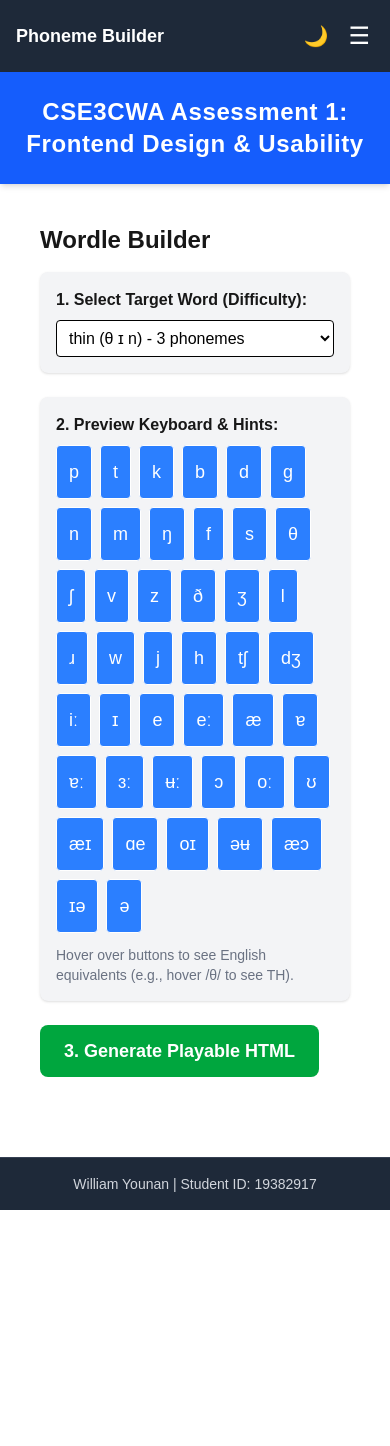
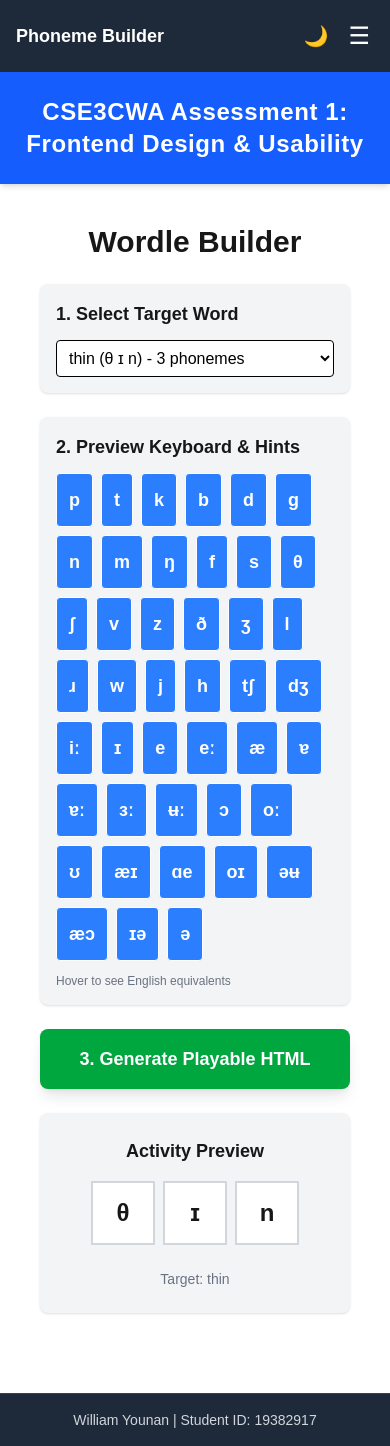
Before and after one commit to 19382917/cse3cwa-assessment-1, a Next.js app: page /Wordle in a window 390 px wide. Before the commit the page ends 1210 px from the top, so only its background shows below. Built offline with nearby package versions, Linux system fonts and the light colour scheme.

Commit message:
Fix: Resolve TypeScript index signature error in phoneme data

```diff
--- a/Data/phonemes.ts
+++ b/Data/phonemes.ts
@@ -15,7 +15,7 @@ export const phonemeKeyboard = [
   ['æɔ', 'ɪə', 'ə']
 ];
 
-export const phonemeToEnglish = {
+export const phonemeToEnglish: Record<string, string> = {
   'θ': 'TH (as in thin)',
   'ð': 'TH (as in then)',
   'ʃ': 'SH (as in ship)',
--- a/app/Wordle/page.tsx
+++ b/app/Wordle/page.tsx
@@ -17,25 +17,27 @@ export default function WordleBuilder() {
   <meta name="viewport" content="width=device-width, initial-scale=1.0">
   <title>Phoneme Wordle: ${english}</title>
   <style>
-    body { font-family: sans-serif; text-align: center; background: #f0f0f0; padding: 20px; }
-    h1 { color: #333; }
-    .grid { display: grid; grid-template-columns: repeat(${selectedWord.phonemes.length}, 1fr); gap: 5px; max-width: 300px; margin: 20px auto; }
-    .cell { width: 60px; height: 60px; border: 2px solid #ccc; display: flex; align-items: center; justify-content: center; font-size: 24px; background: white; }
-    .cell.correct { background: #6aaa64; color: white; border-color: #6aaa64; }
-    .cell.present { background: #c9b458; color: white; border-color: #c9b458; }
-    .cell.absent { background: #787c7e; color: white; border-color: #787c7e; }
-    .keyboard { max-width: 500px; margin: 20px auto; }
-    .keyboard button { margin: 2px; padding: 10px; font-size: 18px; cursor: pointer; border-radius: 4px; border: 1px solid #ccc; background: white; }
-    .keyboard button:hover { background: #eee; }
-    .hint { font-size: 14px; color: #666; margin-top: 10px; }
-    #feedback { margin-top: 20px; font-size: 20px; font-weight: bold; }
+    body { font-family: sans-serif; text-align: center; background: #121213; color: white; padding: 20px; display: flex; flex-direction: column; align-items: center; min-height: 100vh; margin: 0; }
+    h1 { color: white; margin-bottom: 20px; letter-spacing: 2px; }
+    .grid { display: grid; grid-template-columns: repeat(${selectedWord.phonemes.length}, 1fr); gap: 8px; max-width: 350px; margin: 20px auto; }
+    .cell { width: 62px; height: 62px; border: 2px solid #3a3a3c; display: flex; align-items: center; justify-content: center; font-size: 28px; background: transparent; color: white; font-weight: bold; transition: transform 0.2s;}
+    .cell.correct { background: #6aaa64; border-color: #6aaa64; transform: rotateX(360deg); }
+    .cell.present { background: #c9b458; border-color: #c9b458; transform: rotateX(360deg); }
+    .cell.absent { background: #3a3a3c; border-color: #3a3a3c; transform: rotateX(360deg); }
+    .keyboard { max-width: 500px; margin: 30px auto; display: flex; flex-wrap: wrap; justify-content: center; gap: 6px; }
+    .keyboard button { padding: 15px; font-size: 18px; cursor: pointer; border-radius: 6px; border: none; background: #818384; color: white; font-weight: bold; min-width: 40px; transition: background 0.2s; }
+    .keyboard button:hover { background: #565758; }
+    .keyboard button.enter-btn { background: #6aaa64; flex-grow: 1; }
+    #feedback { margin-top: 20px; font-size: 24px; font-weight: bold; height: 30px; }
+    .hint-text { color: #818384; margin-top: 15px; font-size: 14px; }
   </style>
 </head>
 <body>
-  <h1>Phoneme Wordle</h1>
+  <h1>PHONEME'LE</h1>
   <div id="grid" class="grid"></div>
+  <div id="feedback"></div>
   <div id="keyboard" class="keyboard"></div>
-  <div id="feedback"></div>
+  <p class="hint-text">Hover over phonemes to see English hints</p>
 
   <script>
     const target = "${phonemes}".split('');
@@ -56,8 +58,7 @@ export default function WordleBuilder() {
 
     let enterBtn = document.createElement('button');
     enterBtn.innerText = 'Enter';
-    enterBtn.style.backgroundColor = '#6aaa64';
-    enterBtn.style.color = 'white';
+    enterBtn.className = 'enter-btn';
     enterBtn.onclick = checkGuess;
     kbDiv.appendChild(enterBtn);
 
@@ -81,7 +82,7 @@ export default function WordleBuilder() {
 
     function checkGuess() {
       if (currentGuess.length !== target.length) {
-        document.getElementById('feedback').innerText = 'Not enough phonemes!';
+        document.getElementById('feedback').innerHTML = '<span style="color: red;">Not enough phonemes!</span>';
         return;
       }
       const grid = document.getElementById('grid');
@@ -101,9 +102,9 @@ export default function WordleBuilder() {
       }
 
       if(allCorrect) {
-        document.getElementById('feedback').innerHTML = '<span style="color: green;">Correct! English word: ' + englishWord + '</span>';
+        document.getElementById('feedback').innerHTML = '<span style="color: #6aaa64;">Correct! English: ' + englishWord + '</span>';
       } else {
-        document.getElementById('feedback').innerHTML = '<span style="color: red;">Try again!</span>';
+        document.getElementById('feedback').innerHTML = '<span style="color: #c9b458;">Try again!</span>';
         setTimeout(() => {
           currentGuess = [];
           renderGrid();
@@ -127,14 +128,17 @@ export default function WordleBuilder() {
   };
 
   return (
-    <div className="container mx-auto p-4">
-      <h2 className="text-2xl font-bold mb-4">Wordle Builder</h2>
+    <div className="container mx-auto p-4 max-w-4xl">
+      <h2 className="text-3xl font-bold mb-6 text-center">Wordle Builder</h2>
 
-      <div className="mb-6 p-4 bg-gray-100 dark:bg-gray-800 rounded-lg shadow">
-        <h3 className="font-bold mb-2">1. Select Target Word (Difficulty):</h3>
+      <div className="grid md:grid-cols-2 gap-6">
+        {/* Left Column: Configuration */}
+        <div className="space-y-6">
+          <div className="p-4 bg-gray-100 dark:bg-gray-800 rounded-lg shadow">
+            <h3 className="font-bold mb-3 text-lg">1. Select Target Word</h3>
             <select
               onChange={(e) => setSelectedWord(sampleWordList[parseInt(e.target.value)])}
-          className="p-2 border rounded bg-white dark:bg-gray-700 text-black dark:text-white w-full md:w-1/2"
+              className="p-2 border rounded bg-white dark:bg-gray-700 text-black dark:text-white w-full"
             >
               {sampleWordList.map((word, idx) => (
                 <option key={idx} value={idx}>{word.english} ({word.phonemes.join(' ')}) - {word.phonemes.length} phonemes</option>
@@ -142,28 +146,48 @@ export default function WordleBuilder() {
             </select>
           </div>
 
-      <div className="mb-6 p-4 bg-gray-100 dark:bg-gray-800 rounded-lg shadow">
-        <h3 className="font-bold mb-2">2. Preview Keyboard & Hints:</h3>
-        <div className="flex flex-wrap gap-2 max-w-xl">
+          <div className="p-4 bg-gray-100 dark:bg-gray-800 rounded-lg shadow">
+            <h3 className="font-bold mb-3 text-lg">2. Preview Keyboard & Hints</h3>
+            <div className="flex flex-wrap gap-2">
               {phonemeKeyboard.flat().map((p, idx) => (
                 <button
                   key={idx}
                   title={phonemeToEnglish[p] || 'Phoneme'}
-              className="p-3 border rounded bg-blue-500 text-white hover:bg-blue-600 transition-colors text-lg"
+                  className="p-3 border rounded bg-blue-500 text-white hover:bg-blue-600 transition-colors text-lg font-bold"
                 >
                   {p}
                 </button>
               ))}
             </div>
-        <p className="text-sm mt-3 text-gray-500 dark:text-gray-400">Hover over buttons to see English equivalents (e.g., hover /θ/ to see TH).</p>
+            <p className="text-xs mt-3 text-gray-500 dark:text-gray-400">Hover to see English equivalents</p>
           </div>
 
           <button
             onClick={generateHTML}
-        className="px-6 py-3 bg-green-600 text-white rounded-lg hover:bg-green-700 transition-colors text-lg font-bold"
+            className="w-full px-6 py-4 bg-green-600 text-white rounded-lg hover:bg-green-700 transition-colors text-lg font-bold shadow-lg"
           >
             3. Generate Playable HTML
           </button>
         </div>
+
+        {/* Right Column: Visual Grid Preview */}
+        <div className="p-6 bg-gray-100 dark:bg-gray-800 rounded-lg shadow flex flex-col items-center justify-start">
+          <h3 className="font-bold mb-4 text-lg">Activity Preview</h3>
+          <div
+            className="grid gap-2 mb-4"
+            style={{ gridTemplateColumns: `repeat(${selectedWord.phonemes.length}, 1fr)` }}
+          >
+            {selectedWord.phonemes.map((p, idx) => (
+              <div key={idx} className="w-16 h-16 border-2 border-gray-300 dark:border-gray-600 flex items-center justify-center text-2xl font-bold bg-white dark:bg-gray-900">
+                {p}
+              </div>
+            ))}
+          </div>
+          <p className="text-sm text-gray-500 dark:text-gray-400 mt-2">
+            Target: {selectedWord.english}
+          </p>
+        </div>
+      </div>
+    </div>
   );
 }
```
Lines whose indentation alone changed are shown as unchanged.
